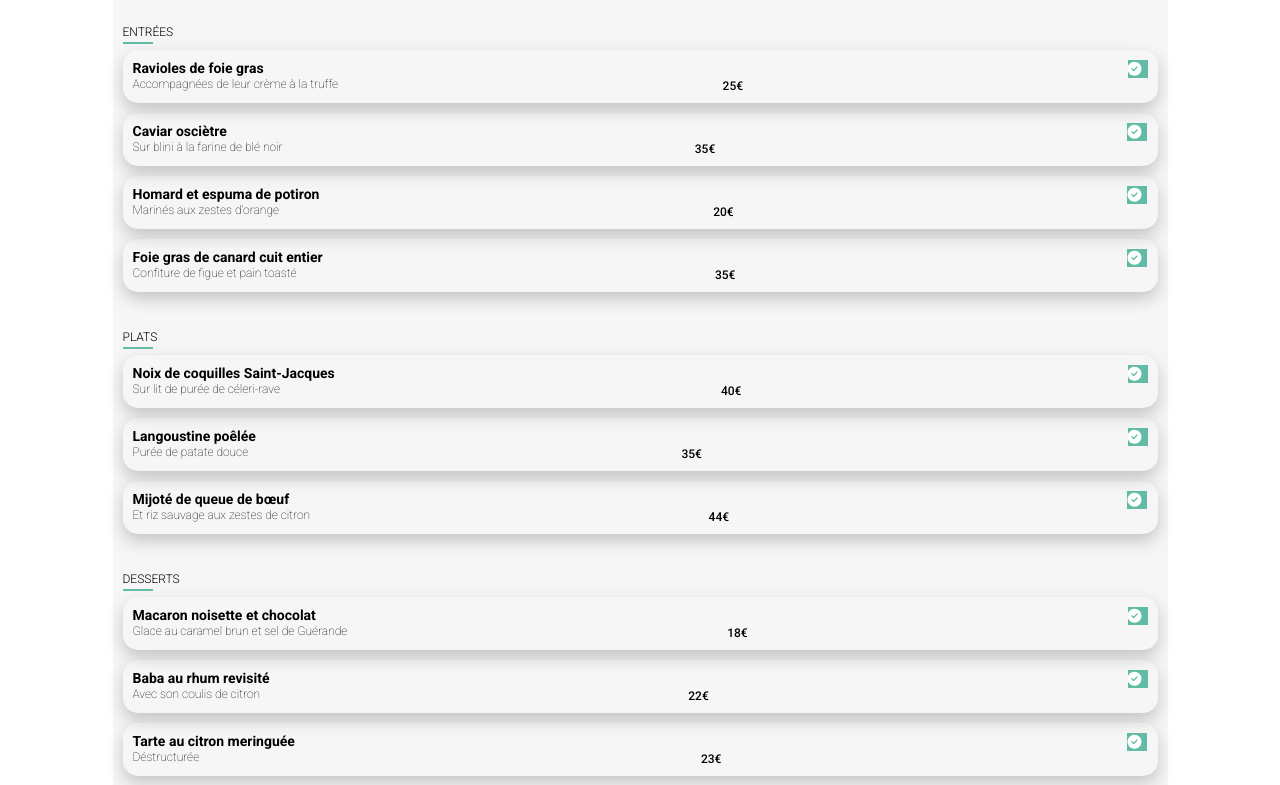
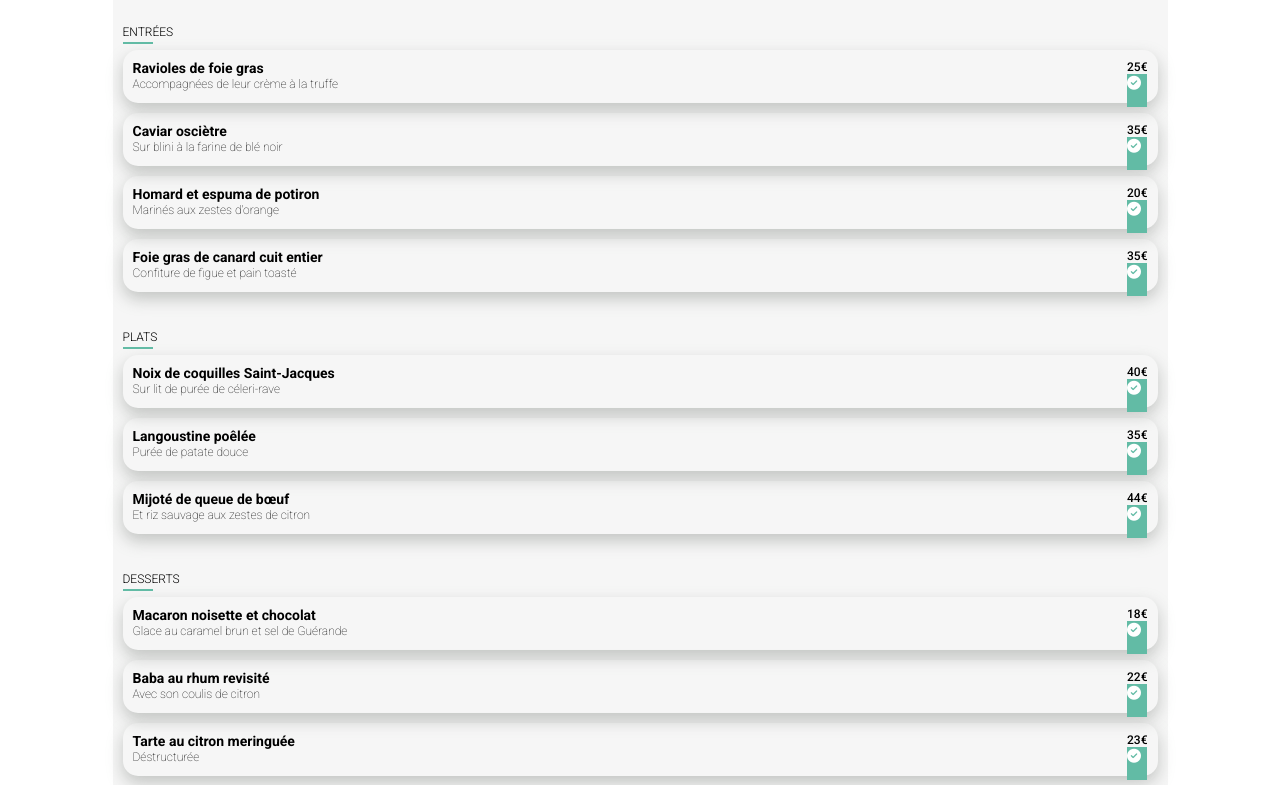
Before and after one commit to AlexiaThernisien/Projet_4_Ohmyfood, a website: page la-note-enchantee.html in a window 1280 px wide. Shown: the part 275-1060 px from the top of the page. Drawn offline with Linux system fonts and the light colour scheme; a web font is replaced by a local one.

```diff
--- a/la-note-enchantee.html
+++ b/la-note-enchantee.html
@@ -31,32 +31,32 @@
                             <h2>Ravioles de foie gras</h2>
                             <h4>Accompagnées de leur crème à la truffe</h4>
                         </div>
-                        <div class="price">25€</div>
-                        <div class="btn_check"><i class="fa-solid fa-circle-check"></i></div>
+                        <div class="price_btn"><div class="price">25€</div>
+                        <div class="btn_check"><i class="fa-solid fa-circle-check"></i></div></div>
                     </div>
                     <div class="plat">
                         <div class="plat_name">
                             <h2>Caviar osciètre </h2>
                             <h4>Sur blini à la farine de blé noir</h4>
                         </div>
-                        <div class="price">35€</div>
-                        <div class="btn_check"><i class="fa-solid fa-circle-check"></i></div>
+                        <div class="price_btn"><div class="price">35€</div>
+                        <div class="btn_check"><i class="fa-solid fa-circle-check"></i></div></div>
                     </div>
                     <div class="plat">
                         <div class="plat_name">
                             <h2>Homard et espuma de potiron</h2>
                             <h4>Marinés aux zestes d'orange</h4>
                         </div>
-                        <div class="price">20€</div>
-                        <div class="btn_check"><i class="fa-solid fa-circle-check"></i></div>
+                        <div class="price_btn"><div class="price">20€</div>
+                        <div class="btn_check"><i class="fa-solid fa-circle-check"></i></div></div>
                     </div>
                     <div class="plat">
                         <div class="plat_name">
                             <h2>Foie gras de canard cuit entier</h2>
                             <h4>Confiture de figue et pain toasté</h4>
                         </div>
-                        <div class="price">35€</div>
-                        <div class="btn_check"><i class="fa-solid fa-circle-check"></i></div>
+                        <div class="price_btn"><div class="price">35€</div>
+                        <div class="btn_check"><i class="fa-solid fa-circle-check"></i></div></div>
                     </div>
                 </div>
                 <div class="meal">
@@ -66,24 +66,24 @@
                             <h2>Noix de coquilles Saint-Jacques</h2>
                             <h4>Sur lit de purée de céleri-rave</h4>
                         </div>
-                        <div class="price">40€</div>
-                        <div class="btn_check"><i class="fa-solid fa-circle-check"></i></div>
+                        <div class="price_btn"><div class="price">40€</div>
+                        <div class="btn_check"><i class="fa-solid fa-circle-check"></i></div></div>
                     </div>
                     <div class="plat">
                         <div class="plat_name">
                             <h2>Langoustine poêlée</h2>
                             <h4>Purée de patate douce</h4>
                         </div>
-                        <div class="price">35€</div>
-                        <div class="btn_check"><i class="fa-solid fa-circle-check"></i></div>
+                        <div class="price_btn"><div class="price">35€</div>
+                        <div class="btn_check"><i class="fa-solid fa-circle-check"></i></div></div>
                     </div>
                     <div class="plat">
                         <div class="plat_name">
                             <h2>Mijoté de queue de bœuf</h2>
                             <h4>Et riz sauvage aux zestes de citron</h4>
                         </div>
-                        <div class="price">44€</div>
-                        <div class="btn_check"><i class="fa-solid fa-circle-check"></i></div>
+                        <div class="price_btn"><div class="price">44€</div>
+                        <div class="btn_check"><i class="fa-solid fa-circle-check"></i></div></div>
                     </div>
                 </div>
                 <div class="dessert">
@@ -93,24 +93,24 @@
                             <h2>Macaron noisette et chocolat</h2>
                             <h4>Glace au caramel brun et sel de Guérande</h4>
                         </div>
-                        <div class="price">18€</div>
-                        <div class="btn_check"><i class="fa-solid fa-circle-check"></i></div>
+                        <div class="price_btn"><div class="price">18€</div>
+                        <div class="btn_check"><i class="fa-solid fa-circle-check"></i></div></div>
                     </div>
                     <div class="plat">
                         <div class="plat_name">
                             <h2>Baba au rhum revisité</h2>
                             <h4>Avec son coulis de citron</h4>
                         </div>
-                        <div class="price">22€</div>
-                        <div class="btn_check"><i class="fa-solid fa-circle-check"></i></div>
+                        <div class="price_btn"><div class="price">22€</div>
+                        <div class="btn_check"><i class="fa-solid fa-circle-check"></i></div></div>
                     </div>
                     <div class="plat">
                         <div class="plat_name">
                             <h2>Tarte au citron meringuée</h2>
                             <h4>Déstructurée</h4>
                         </div>
-                        <div class="price">23€</div>
-                        <div class="btn_check"><i class="fa-solid fa-circle-check"></i></div>
+                        <div class="price_btn"><div class="price">23€</div>
+                        <div class="btn_check"><i class="fa-solid fa-circle-check"></i></div></div>
                     </div>
                 </div>
                 <button class="order">Commander</button>
```
Also changed, not shown: a-la-francaise.html (+18 -18 lines), la-palette-du-gout.html (+16 -16 lines), le-delice-des-sens.html (+18 -18 lines).
